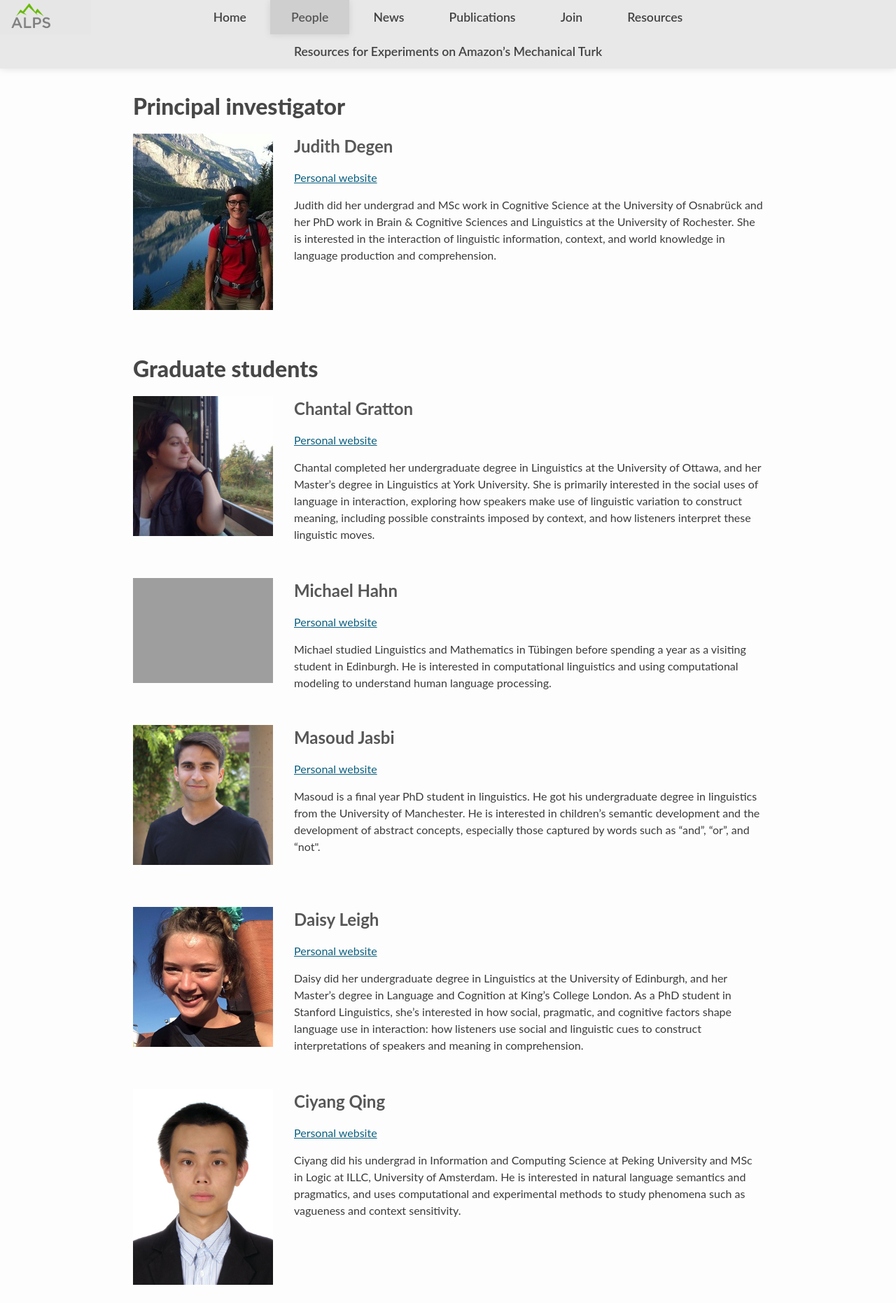
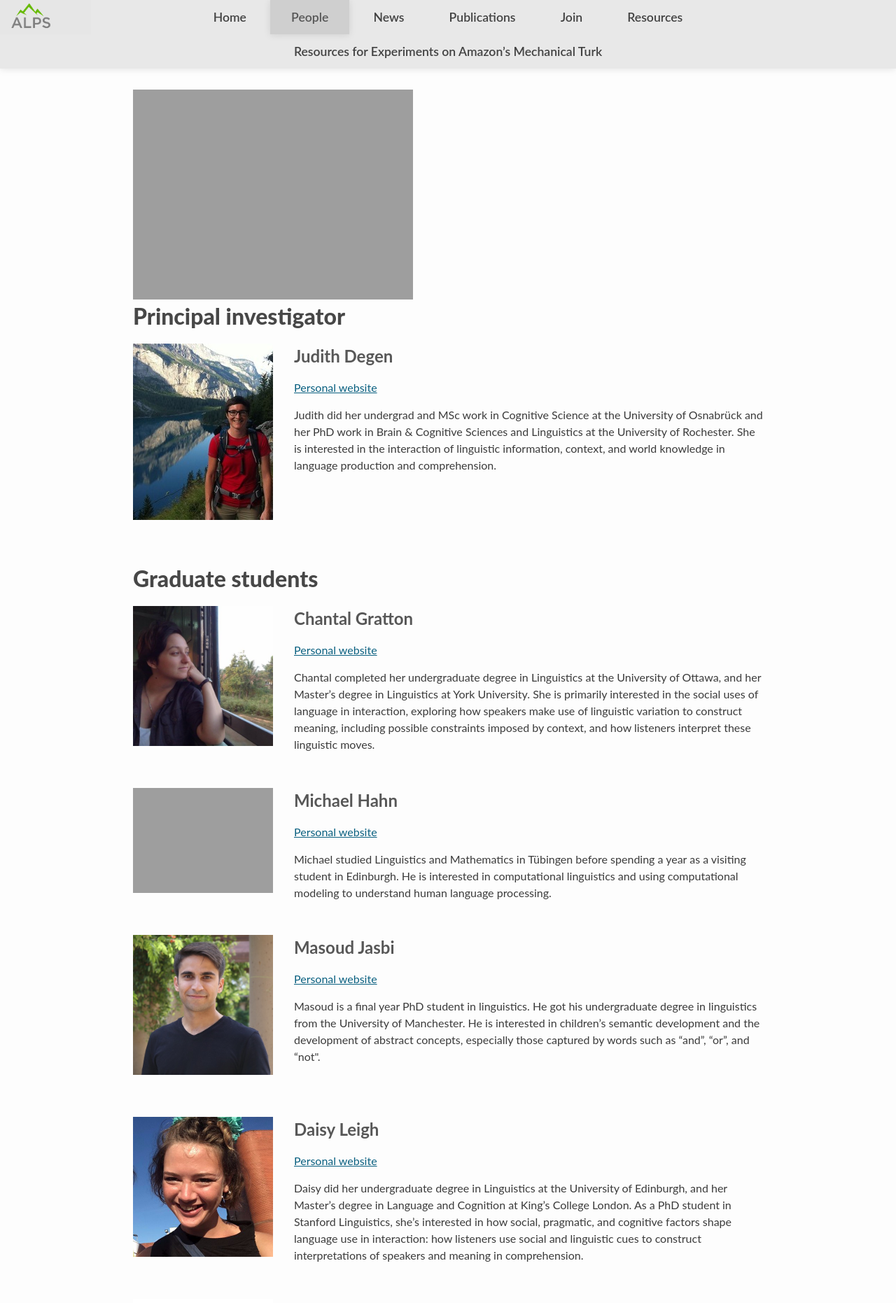
Before and after one commit to alpslab-stanford/alpslab.stanford.edu, a Jekyll site: the page built from 01-people.html, in a window 1280 px wide. Shown: the top 1862 px of the page at 70% size. Built offline with Jekyll 4.4.1, drawn with Linux system fonts in a browser that asks for light colours; Markdown is read by kramdown in place of the engine named in the settings; a script that is not in the unit is left out.

Commit message:
updated people page

```diff
--- a/01-people.html
+++ b/01-people.html
@@ -3,6 +3,8 @@ layout: default
 title: People
 permalink: people.html
 ---
+
+<img src="{{site.url}}{{site.baseurl}}/images/lab_members.jpg" alt="ALPS Lab April 2018"></img>
 
 {% for role in site.data.alpslab %}
     <h1>{{role.role}}</h1>
```
Also changed, not shown: 1 other file.
